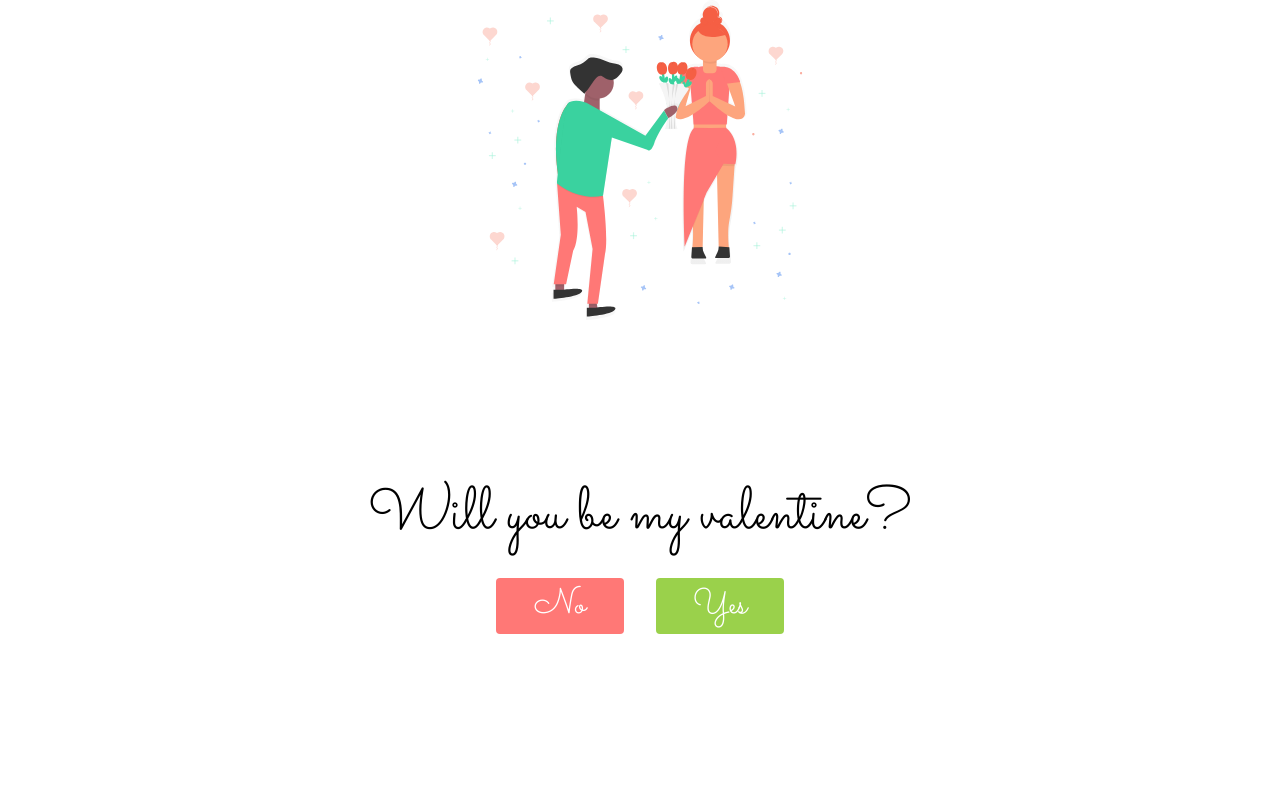
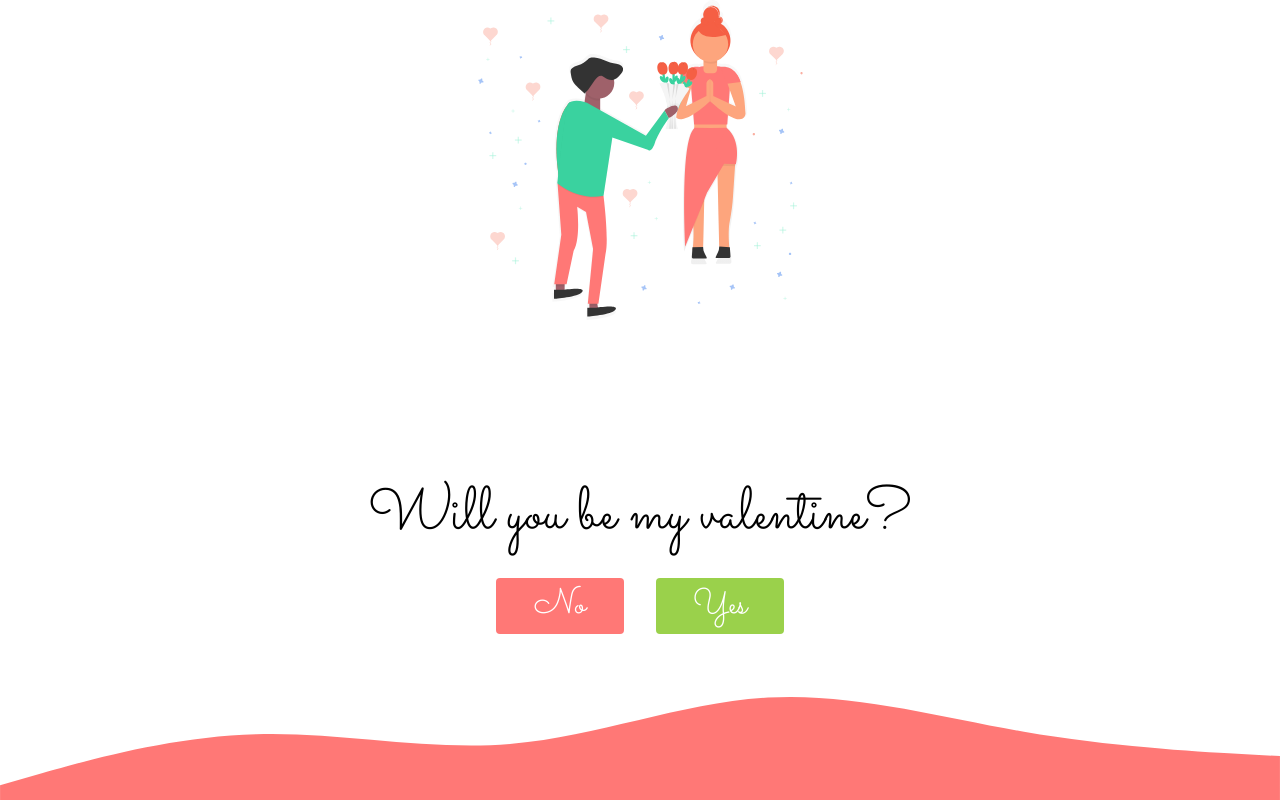
Before and after one commit to N3RDCLASH/kiwi-valentine-2022, a Vue app: page / in a window 1280 px wide. Both pictures are taken after a click on the button "Yes". Built offline with nearby package versions, Linux system fonts and the light colour scheme.

Commit message:
basic flow done

```diff
--- a/src/components/AreYouReady.vue
+++ b/src/components/AreYouReady.vue
@@ -1,8 +1,8 @@
 <template>
   <div class="flex flex-col w-full h-screen">
-    <div class="image-container flex flex-col h-2/5">
-      <img src="../assets/img/kiwi-hearts.svg" class="h-full" alt="" />
-    </div>
+    <div
+      class="image-container flex flex-col h-2/5 bg-kiwi-hearts bg-contain bg-center"
+    ></div>
     <div class="form-container h-3/5">
       <h1 class="question-header">Are You Ready?</h1>
 
--- a/src/components/BeMyValentine.vue
+++ b/src/components/BeMyValentine.vue
@@ -1,12 +1,8 @@
 <template>
   <div class="flex flex-col w-full h-screen">
-    <div class="image-container flex flex-col h-2/5">
-      <img
-        src="../assets/img/undraw_love_is_in_the_air_-4-mmc 1.svg"
-        class="h-full"
-        alt=""
-      />
-    </div>
+    <div
+      class="flex flex-col h-2/5 bg-my-valentine bg-no-repeat bg-center bg-contain"
+    ></div>
     <div class="form-container h-3/5">
       <h1 class="question-header">Will you be my valentine?</h1>
 
@@ -14,6 +10,7 @@
         <button class="button no" @click="clickedNo">No</button>
         <button class="button yes" @click="clickedYes">Yes</button>
       </div>
+      <img src="../assets/img/wave.svg" class="bottom-0 absolute" alt="" />
     </div>
   </div>
 </template>
--- /dev/null
+++ b/src/components/ValentineConfirmed.vue
@@ -0,0 +1,21 @@
+<template>
+  <div class="flex flex-col w-full h-screen">
+    <div class="h-1/2 bg-valentine-confimed bg-no-repeat bg-center"></div>
+    <div class="h-2/6">
+      <h1 class="">Valentine Confirmed!</h1>
+    </div>
+    <div class="h-1/6 p-0">
+      <img src="../assets/img/wave.svg" class="bottom-0 absolute" alt="" />
+    </div>
+  </div>
+</template>
+
+<script>
+export default {};
+</script>
+
+<style lang="css" scoped>
+h1 {
+  @apply text-center text-6xl  justify-self-center;
+}
+</style>
--- a/src/views/proposal/ProposalFlow.vue
+++ b/src/views/proposal/ProposalFlow.vue
@@ -5,27 +5,30 @@
     @readyNo="(state) => (this.state.readyNo = state)"
   ></AreYouReady>
   <BeMyValentine
-    v-if="this.state.readyYes"
+    v-if="this.state.readyYes && !this.state.valentineYes"
     @readyYes="(state) => (this.state.valentineYes = state)"
     @readyNo="(state) => (this.state.valentineNo = state)"
   ></BeMyValentine>
+  <ValentineConfirmed v-if="this.state.valentineYes"></ValentineConfirmed>
 </template>
 
 <script>
 import { reactive } from "@vue/reactivity";
 import AreYouReady from "../../components/AreYouReady.vue";
 import BeMyValentine from "../../components/BeMyValentine.vue";
+import ValentineConfirmed from "../../components/ValentineConfirmed.vue";
 export default {
   components: {
     AreYouReady,
     BeMyValentine,
+    ValentineConfirmed,
   },
   setup() {
     const state = reactive({
       readyYes: false,
       readyNo: false,
       valentineYes: false,
-      readyNo: false,
+      valentineNo: false,
     });
     const logEvent = (data) => console.log(data);
     return {
--- a/tailwind.config.js
+++ b/tailwind.config.js
@@ -1,10 +1,16 @@
 module.exports = {
- content: [
+  content: [
     "./index.html",
     "./src/**/*.{vue,js,ts,jsx,tsx}",
   ],
   theme: {
-    extend: {},
+    extend: {
+      backgroundImage: {
+        'kiwi-hearts': "url('src/assets/img/kiwi-hearts.svg')",
+        'my-valentine': "url('src/assets/img/undraw_love_is_in_the_air_-4-mmc 1.svg')",
+        'valentine-confimed': "url('src/assets/img/undraw_spread_love_r-9-jb 1.svg')",
+      }
+    },
   },
   plugins: [],
 }
```
Also changed, not shown: src/assets/img/undraw_spread_love_r-9-jb 1.svg (added), src/assets/img/wave.svg (added).
